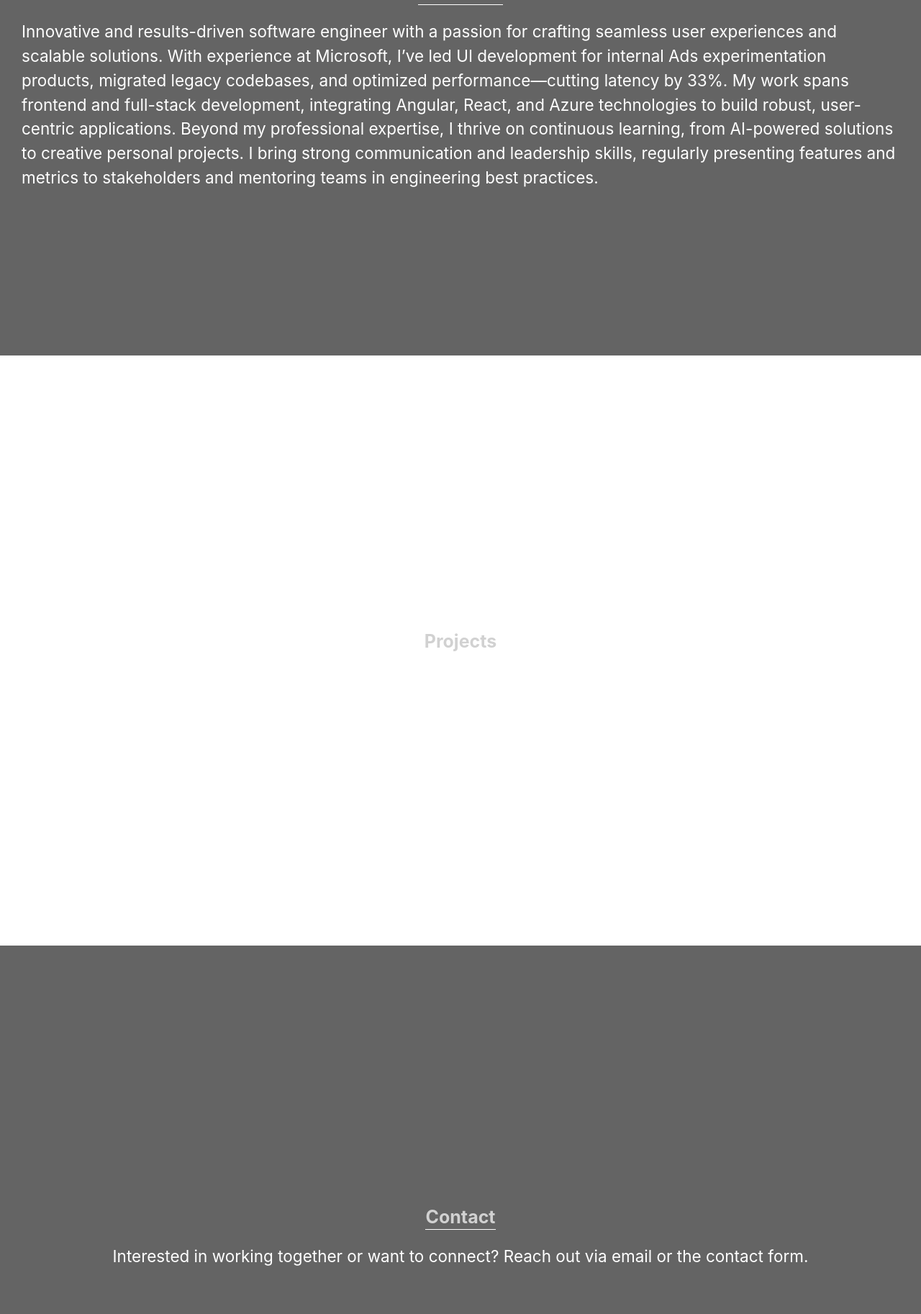
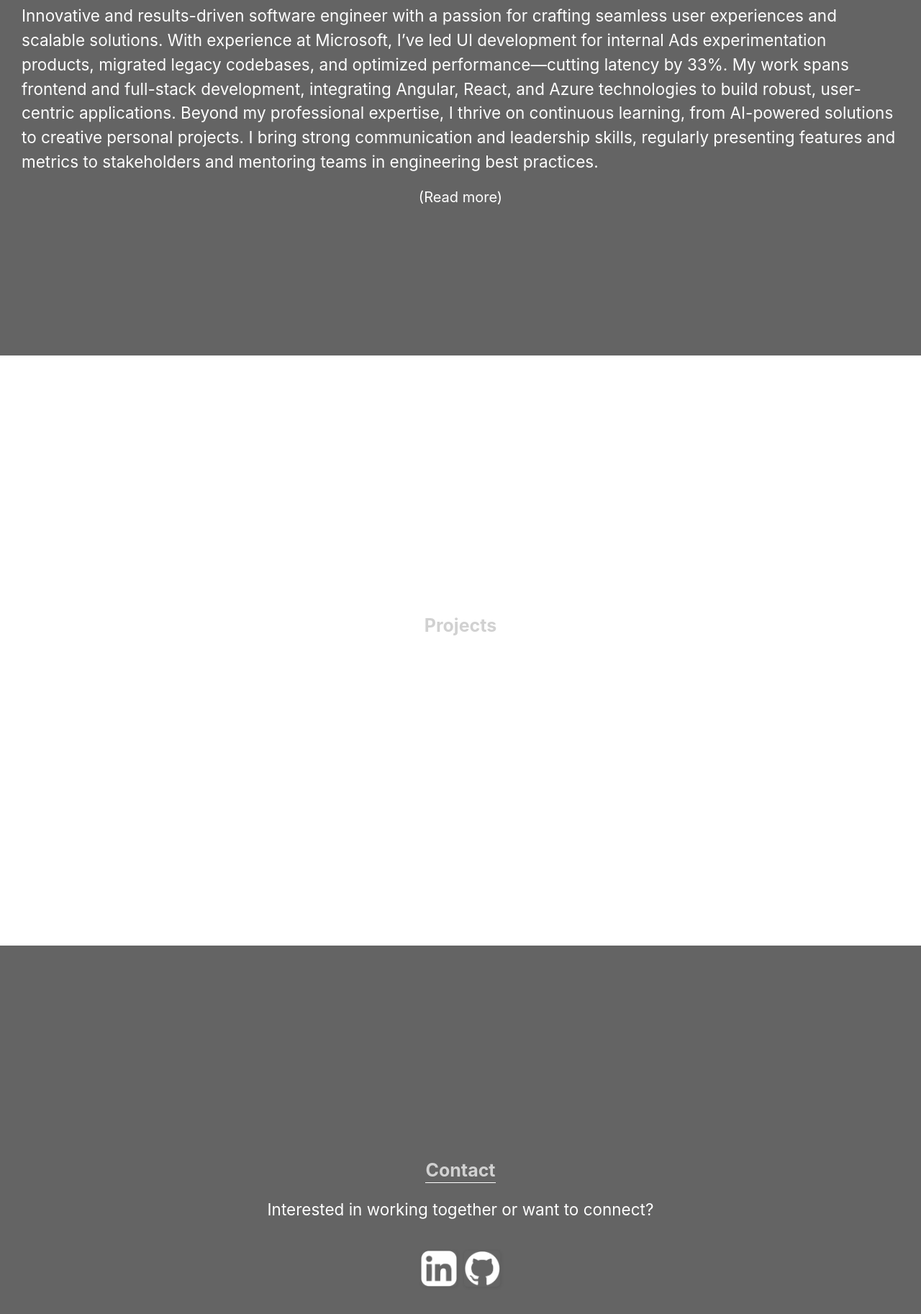
Before and after one commit to nicknickmak/website, a React (Create React App) app in the folder frontend/: page / in a window 1280 px wide. Shown: the part 1156-2982 px from the top of the page at 72% size. Built offline with nearby package versions, Linux system fonts and the light colour scheme.

Commit message:
feat: add links in home page sections

```diff
--- a/frontend/src/screens/HomeScreen/HomeScreen.css
+++ b/frontend/src/screens/HomeScreen/HomeScreen.css
@@ -29,7 +29,7 @@
   font-size: 3rem;
 }
 
-.home-subtitle {
+.home-subtitle, .page-link {
   font-size: clamp(1.5rem, 2vw, 2rem);
   text-align: center;
   width: 100%;
--- a/frontend/src/screens/HomeScreen/HomeScreen.js
+++ b/frontend/src/screens/HomeScreen/HomeScreen.js
@@ -42,6 +42,10 @@ export default function HomeScreen() {
           metrics to stakeholders and mentoring teams in engineering best
           practices.
         </p>
+        <br></br>
+        <a href="/about" className="page-link">
+          (Read more)
+        </a>
       </section>
       <section className="home-section home-services">
         <h2 className="home-section-title">Projects</h2>
@@ -49,13 +53,28 @@ export default function HomeScreen() {
           Explore some of my recent work, including web apps, open-source
           contributions, and personal projects.
         </p>
+
+        <br></br>
+        <a href="/projects" className="page-link">
+          (View all projects)
+        </a>
       </section>
       <section className="home-section home-contact">
         <h2 className="home-section-title">Contact</h2>
         <p className="home-section-text">
-          Interested in working together or want to connect? Reach out via email
-          or the contact form.
+          Interested in working together or want to connect?
+          <nav className="home-nav">
+            <div className="row center sm">
+              <a href="https://www.linkedin.com/in/nick-l-mak/" target="_blank">
+                <img className="social" src={LinkedIn} alt="LinkedIn"></img>
+              </a>
+              <a href="https://github.com/nmakucsd" target="_blank">
+                <img className="social" src={Github} alt="Github"></img>
+              </a>
+            </div>
+          </nav>
         </p>
+        <br></br>
       </section>
     </div>
   );
```
